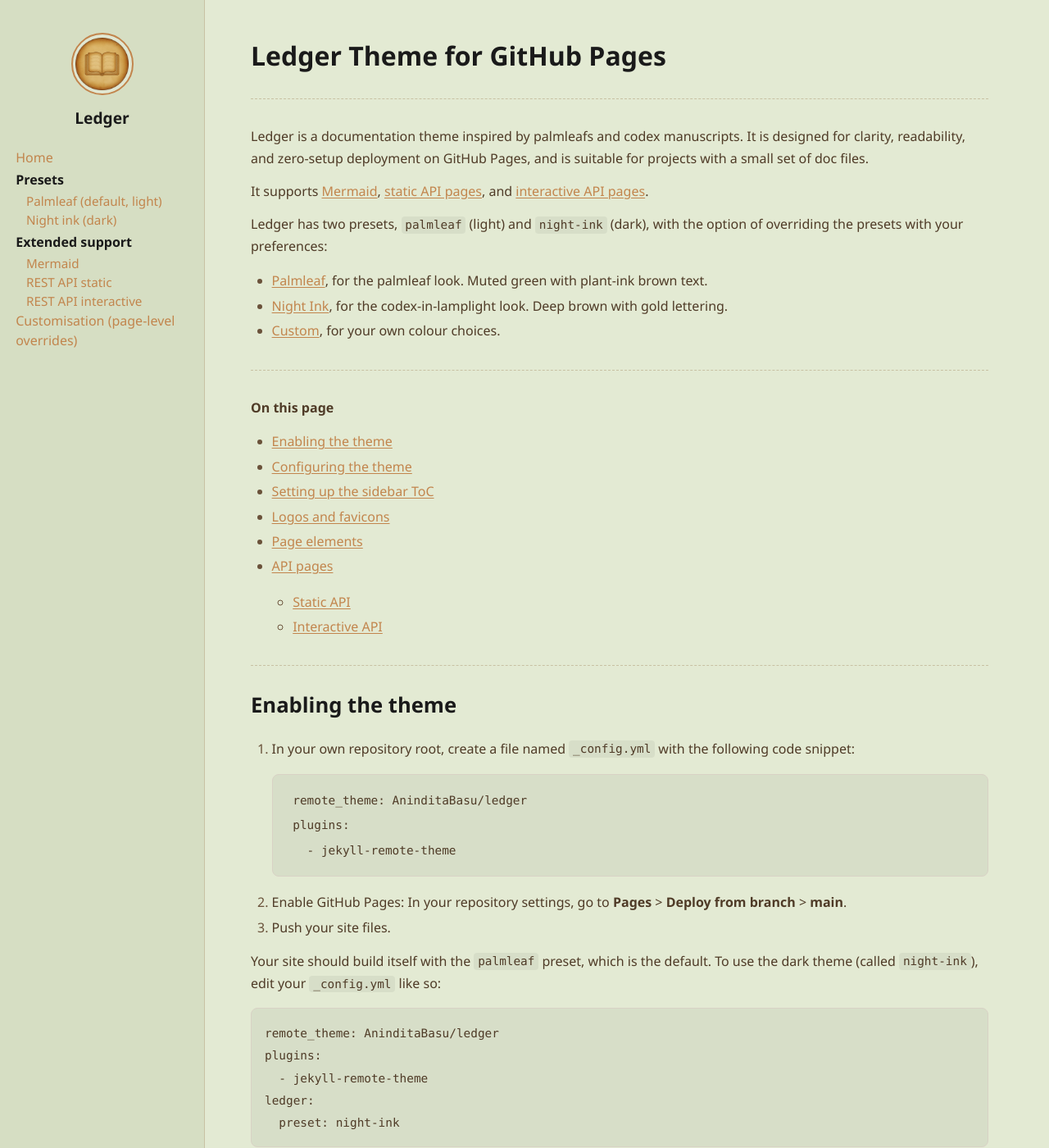
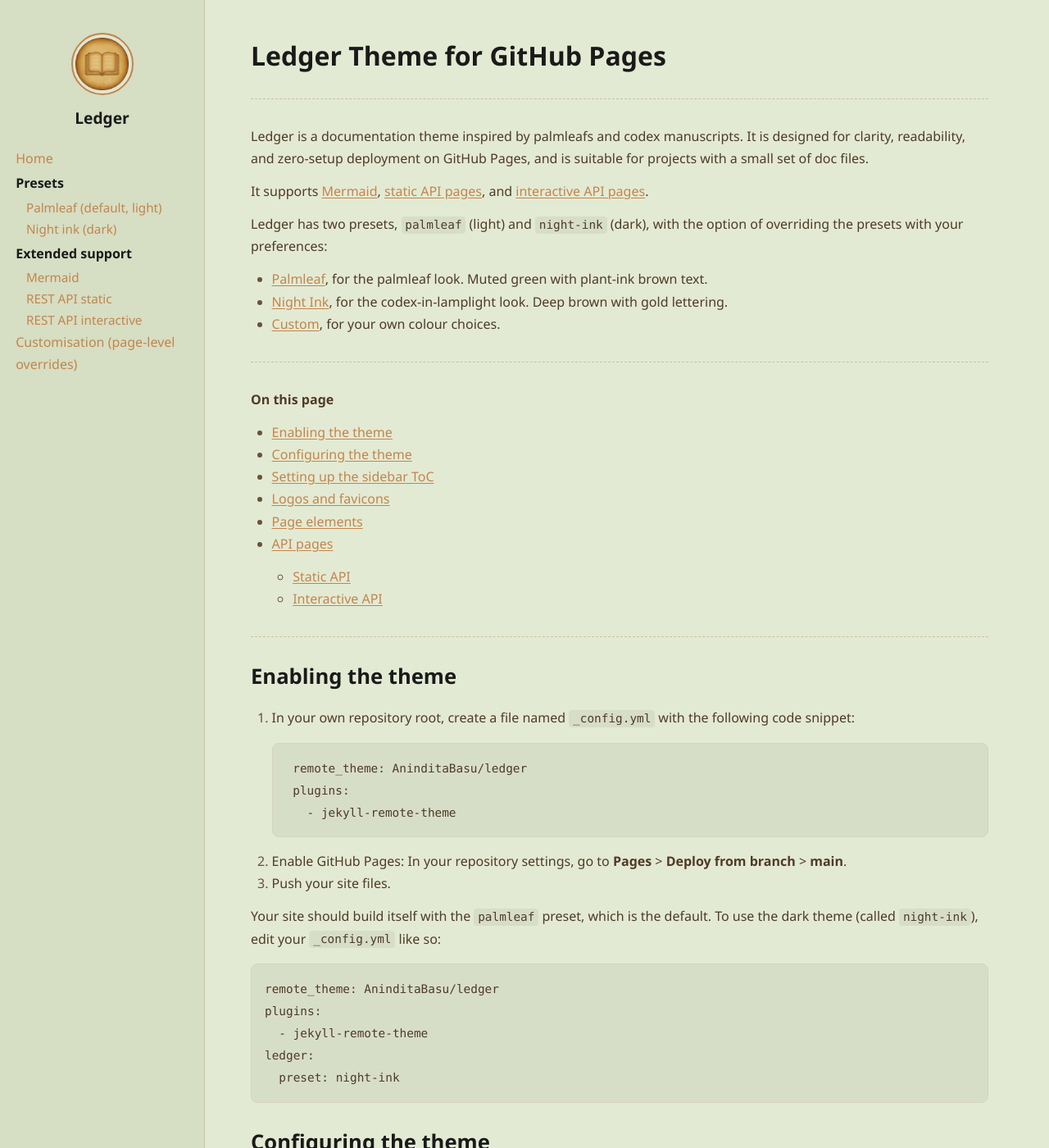
Before and after one commit to AninditaBasu/ledger, a Jekyll site: the page built from index.md, in a window 1280 px wide and 1400 px high. Shown: the whole window at 82% size. Built offline with Jekyll 4.4.1, drawn with Linux system fonts in a browser that asks for light colours.

Commit message:
Update style.css

```diff
--- a/assets/style.css
+++ b/assets/style.css
@@ -107,7 +107,7 @@ body {
   scrollbar-width: thin;
   scrollbar-color: #e3ead3 #c8c1a3;
   padding-bottom: 0.3rem;
-  line-height: 1.5;
+  line-height: 1.7;
 }
 
 .sidebar nav a {
@@ -174,18 +174,18 @@ hr {
 ul, ol {
   padding-left: 1.6rem;      /* Indent from content margin */
   margin: 0.8rem 0;          /* Vertical spacing between paragraphs and lists */
-  line-height: 1.9;          /* Match body line-height for readability */
+  line-height: 1.7;
 }
 
 dl dt {
-  font-weight: 600;           /* Term is emphasized */
-  margin-top: 1rem;           /* Space above term */
+  font-weight: 600;           /* Term is emphasised */
+  margin-top: 1rem;
 }
 
 dl dd {
-  margin-left: 1rem;          /* Indent description slightly */
+  margin-left: 1rem;          /* Indent the description slightly */
   margin-bottom: 0.6rem;
-  line-height: 1.9;           /* Consistent spacing */
+  line-height: 1.7;
 }
 
 /* Optional: softer list markers */
@@ -199,17 +199,17 @@ ul li::marker, ol li::marker {
 
 table {
   border-collapse: collapse;  /* Avoid double borders */
-  width: 100%;                /* Full-width tables */
+  width: 100%;
   margin: 1.5rem 0;           /* Vertical spacing */
   font-size: 0.95rem;         /* Slightly smaller than body text */
 }
 
 th, td {
   border: 1px solid var(--border-color);
-  padding: 0.8rem 1rem;             /* Generous padding for readability */
+  padding: 0.8rem 1rem;
   text-align: left;
   vertical-align: top;
-  line-height: 1.9;
+  line-height: 1.7;
 }
 
 th {
```
